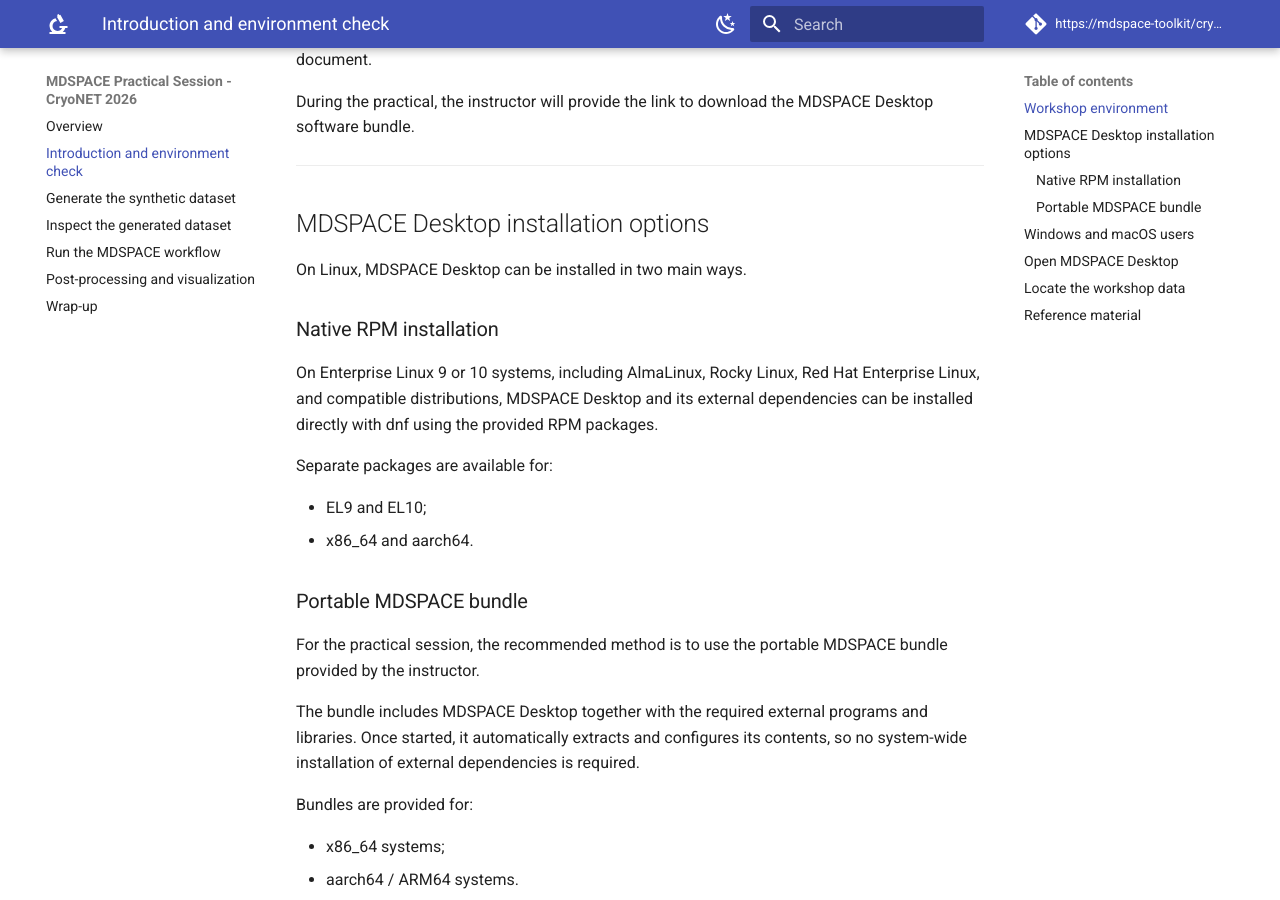
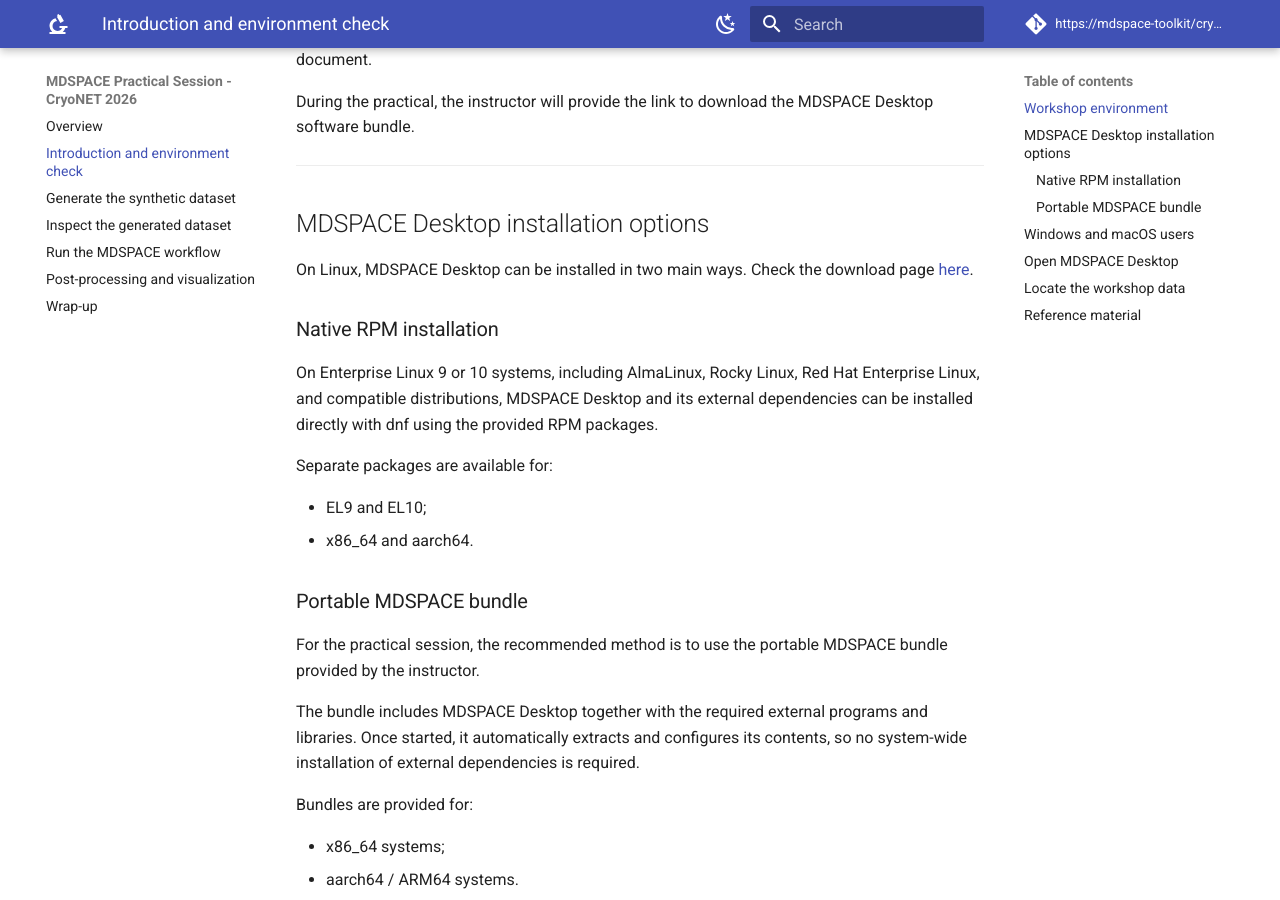
Before and after one commit to MDSPACE-toolkit/cryonet-2026-mdspace-practical, an MkDocs documentation site: the page built from docs/01-environment-check.md, in a window 1280 px wide and 900 px high, scrolled down 787 px. Built offline with MkDocs 1.6.1 and Material for MkDocs 9.7.7, drawn with Linux system fonts in a browser that asks for light colours; comment, search, counter and statistics services are not loaded; some of the changed lines change nothing that is shown.

Commit message:
[feat] add download links

```diff
--- a/docs/01-environment-check.md
+++ b/docs/01-environment-check.md
@@ -31,6 +31,7 @@
 ## MDSPACE Desktop installation options
 
 On Linux, MDSPACE Desktop can be installed in two main ways.
+Check the download page [here](https://gallois.cc/assets/cryonet.html).
 
 ### Native RPM installation
 
@@ -135,7 +136,7 @@
 
 The structures used in the practical can also be downloaded from the RCSB PDB:
 
-- [6RAF](https://files.rcsb.org/download/6RAF.pdb)
+- [6RAF](https://gallois.cc/assets/6RAF.pdb)
 - [6RAH](https://files.rcsb.org/download/6RAH.pdb)
 
 The completed MDSPACE analysis can be opened by dragging the corresponding analysis folder into the MDSPACE Desktop interface.
```
